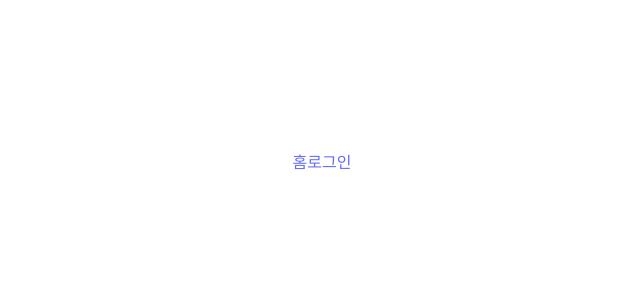
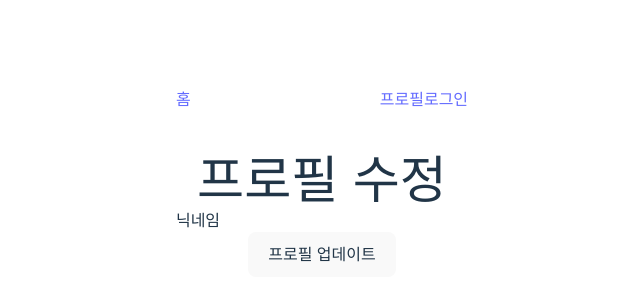
Before and after one commit to derek0k/mbti, a React (Vite) app: page /profile in a window 1280 px wide. Shown: the part 218-518 px from the top of the page, without its empty margins (318-958 px from the left). Built offline with nearby package versions, Linux system fonts and the light colour scheme.

Commit message:
ProfilePage 기본 구현

```diff
--- a/src/api/auth.js
+++ b/src/api/auth.js
@@ -30,7 +30,10 @@ export const updateProfile = async (formData) => {
   const response = await axios.patch(
     `${import.meta.env.VITE_AUTH_API_URL}/profile`,
     formData,
-    { headers: `Bearer ${token}`, "Content-Type": "multipart/form-data" }
+    {
+      headers: { Authorization: `Bearer ${token}` },
+      "Content-Type": "multipart/form-data",
+    }
   );
   return response.data;
 };
--- a/src/components/Header.jsx
+++ b/src/components/Header.jsx
@@ -14,8 +14,10 @@ export default function Header({ user, setUser }) {
       <nav className="flex justify-between">
         <Link to="/">홈</Link>
         <div>
+          <Link to="/profile">프로필</Link>
           {user ? (
             <>
+              <div>{user.nickname} 님</div>
               <button onClick={handleLogout}>로그아웃</button>
             </>
           ) : (
--- a/src/pages/ProfilePage.jsx
+++ b/src/pages/ProfilePage.jsx
@@ -1,3 +1,35 @@
-export default function ProfilePage() {
-  return <div></div>;
+import { useState } from "react";
+import { updateProfile } from "../api/auth";
+
+export default function ProfilePage({ user, setUser }) {
+  const [nickname, setNickname] = useState(user?.nickname || "");
+
+  const handleNicknameChange = (e) => {
+    setNickname(e.target.value);
+  };
+
+  const handleSubmit = async (e) => {
+    e.preventDefault();
+    try {
+      const response = await updateProfile({ nickname });
+      setUser((user) => ({ ...user, nickname: response.nickname }));
+      alert("프로필이 성공적으로 변경되었습니다");
+    } catch (e) {
+      alert("닉네임 변경에 실패했습니다");
+    }
+  };
+  return (
+    <div>
+      <div>
+        <h1>프로필 수정</h1>
+        <form onSubmit={handleSubmit}>
+          <div>
+            <label>닉네임</label>
+            <input onChange={handleNicknameChange} />
+          </div>
+          <button type="submit">프로필 업데이트</button>
+        </form>
+      </div>
+    </div>
+  );
 }
```
